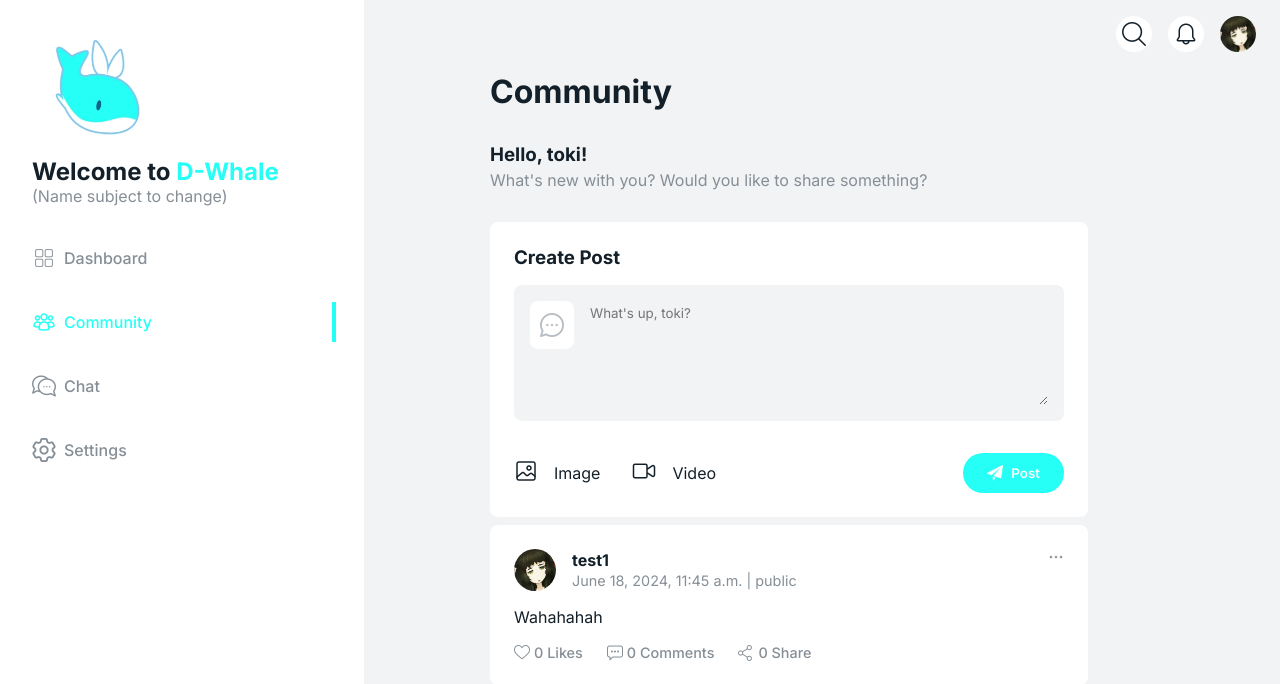
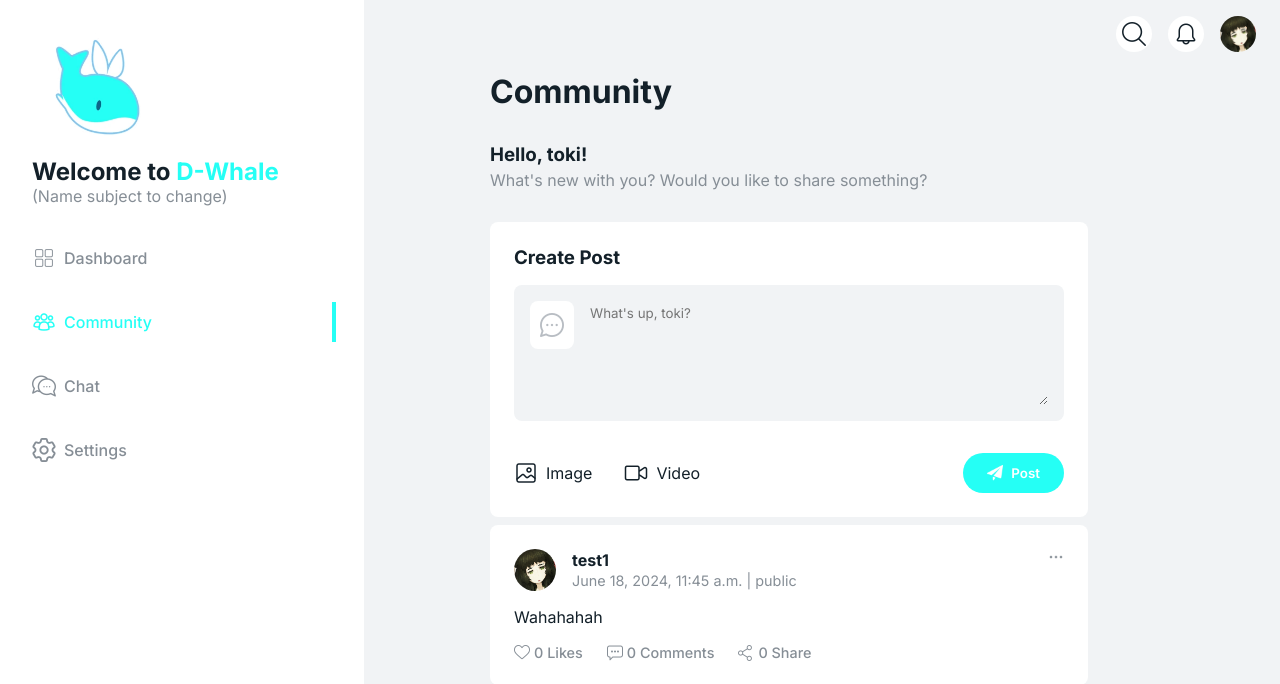
Before and after one commit to toki-04/django-projects, a Django app: page /community/ in a window 1280 px wide. Shown: the top 684 px of the page. Run offline with Django 4.2, Linux system fonts and the light colour scheme; a user stored in the database is signed in; data comes from the database, SQL or seed files in the repository.

Commit message:
Modal Bug Fix

```diff
--- a/social-media/community/static/community/style.css
+++ b/social-media/community/static/community/style.css
@@ -171,3 +171,11 @@
   display: none;
 
 }
+
+.label-icon-container {
+  display: flex;
+  justify-content: center;
+  align-items: center;
+  gap: 8px;
+  cursor: pointer;
+}
--- a/social-media/community/templates/community/community.html
+++ b/social-media/community/templates/community/community.html
@@ -21,18 +21,22 @@
       <textarea name="text" placeholder="What's up, {{request.user.username}}?"></textarea>
     </div>
     <div>
-      <img id="preview-img" src="{% static 'core/images/personal-blog.png' %}">
+      <img id="preview-img">
     </div>
     <div class="create-post-container">
       <div class="image-video-container">
         <div class="flex-row">
-          <div class="icon-container"><img src="{% static 'core/images/photo.png' %}"> </div>
-          <label for="upload-image">Image</label>
-          <input type="file" onchange='preview_image()' id="upload-image" name="image" style="display:none">
+          <label for="upload-image" class="label-icon-container pointer">
+            <img src="{% static 'core/images/photo.png' %}">
+            <span>Image</span>
+            <input type="file" onchange='preview_image()' id="upload-image" name="image" style="display:none">
+          </label>
         </div>
         <div class="flex-row">
-          <div class="icon-container"><img src="{% static 'core/images/video.png' %}"> </div>
-          <span>Video</span>
+          <label class="label-icon-container">
+            <img src="{% static 'core/images/video.png' %}">
+            <span>Video</span>
+          </label>
         </div>
       </div>
 
--- a/social-media/core/static/core/modal.js
+++ b/social-media/core/static/core/modal.js
@@ -8,3 +8,13 @@ function open_modal(){
   modal.style.display = "flex"
   document.body.className = "stop-scrolling"
 }
+
+function modal_preview_image(){
+  const image = document.getElementById("modal-upload-image")
+  const preview_img = document.getElementById("modal-preview-img")
+
+  const [file] = image.files
+
+  preview_img.src = URL.createObjectURL(file)
+  preview_img.style.display = "block"
+}
--- a/social-media/core/static/core/style.css
+++ b/social-media/core/static/core/style.css
@@ -188,3 +188,11 @@ header a .user {
   height: 16px;
   margin-right: 8px;
 }
+
+#modal-preview-img {
+  width: 100%;
+  max-height: 500px;
+  object-fit: cover;
+  margin: 8px 0;
+  display: none;
+}
--- a/social-media/core/templates/core/modal.html
+++ b/social-media/core/templates/core/modal.html
@@ -7,27 +7,35 @@
     </div>
     <div class="message-container">
       <div class="icon-container"><img src="{% static 'core/images/messenger.png' %}"> </div>
-      <textarea placeholder="What's up, Kyle?"></textarea>
+      <textarea name="text" placeholder="What's up, {{request.user.username}}?"></textarea>
+    </div>
+    <div>
+      <img id="modal-preview-img">
     </div>
     <div class="create-post-container">
       <div class="image-video-container">
         <div class="flex-row">
-          <div class="icon-container"><img src="{% static 'core/images/photo.png' %}"> </div>
-          <span>Image</span>
+          <label for="modal-upload-image" class="label-icon-container pointer">
+            <img src="{% static 'core/images/photo.png' %}">
+            <span>Image</span>
+            <input type="file" onchange='modal_preview_image()' id="modal-upload-image" name="image" style="display:none">
+          </label>
         </div>
         <div class="flex-row">
-          <div class="icon-container"><img src="{% static 'core/images/video.png' %}"> </div>
-          <span>Video</span>
+          <label class="label-icon-container">
+            <img src="{% static 'core/images/video.png' %}">
+            <span>Video</span>
+          </label>
         </div>
-
-
       </div>
 
-      <div class="primary-icon-btn">
+      <input type="none" name="user" value={{user.id}} style="display:none">
+
+      <button class="primary-icon-btn" type="submit">
         <img src="{% static 'core/images/paper-plane.png' %}">
         <span>Post</span>
-      </div>
+      </button>
     </div>
-  </div>
+
 </div>
 <script src="{% static 'core/modal.js' %}"></script>
```
